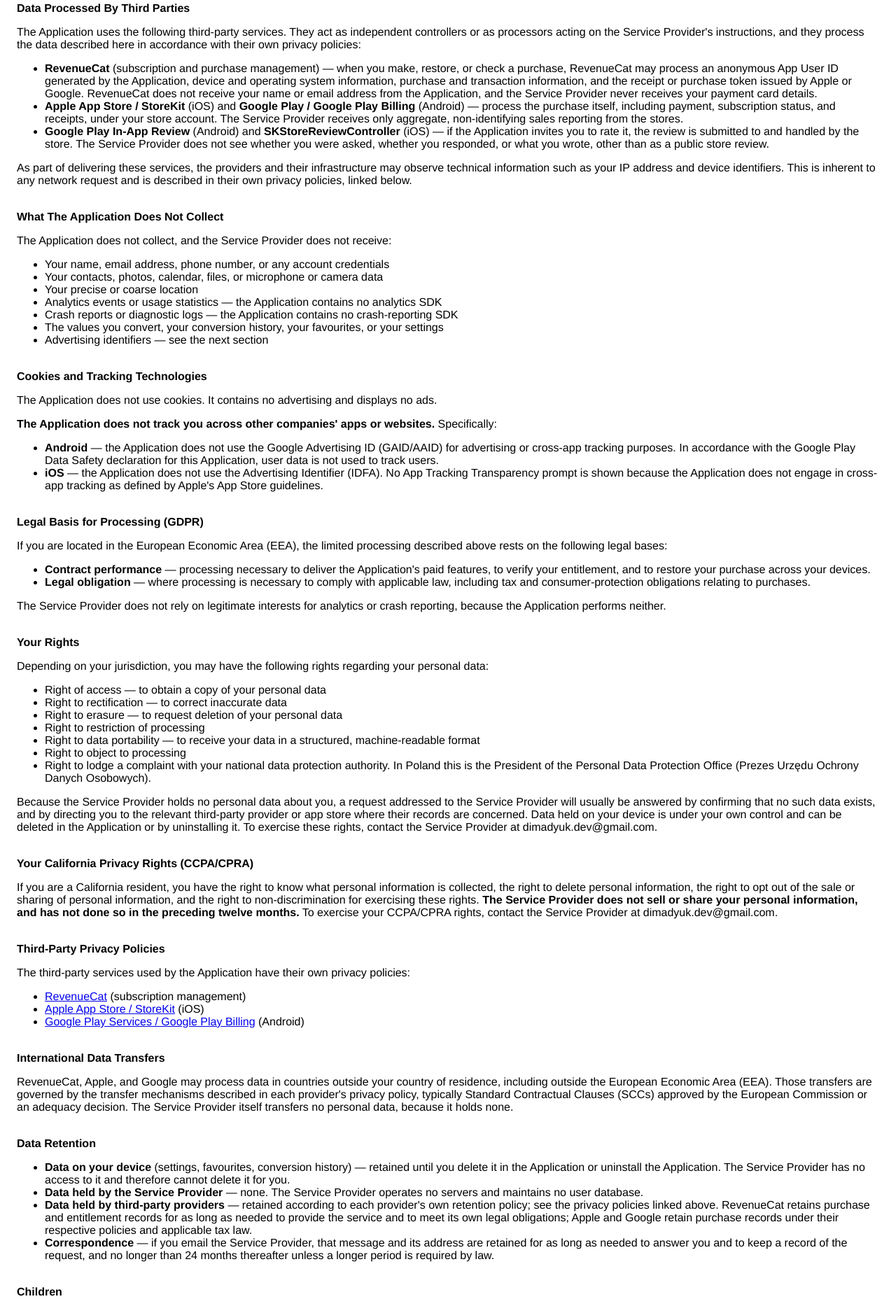
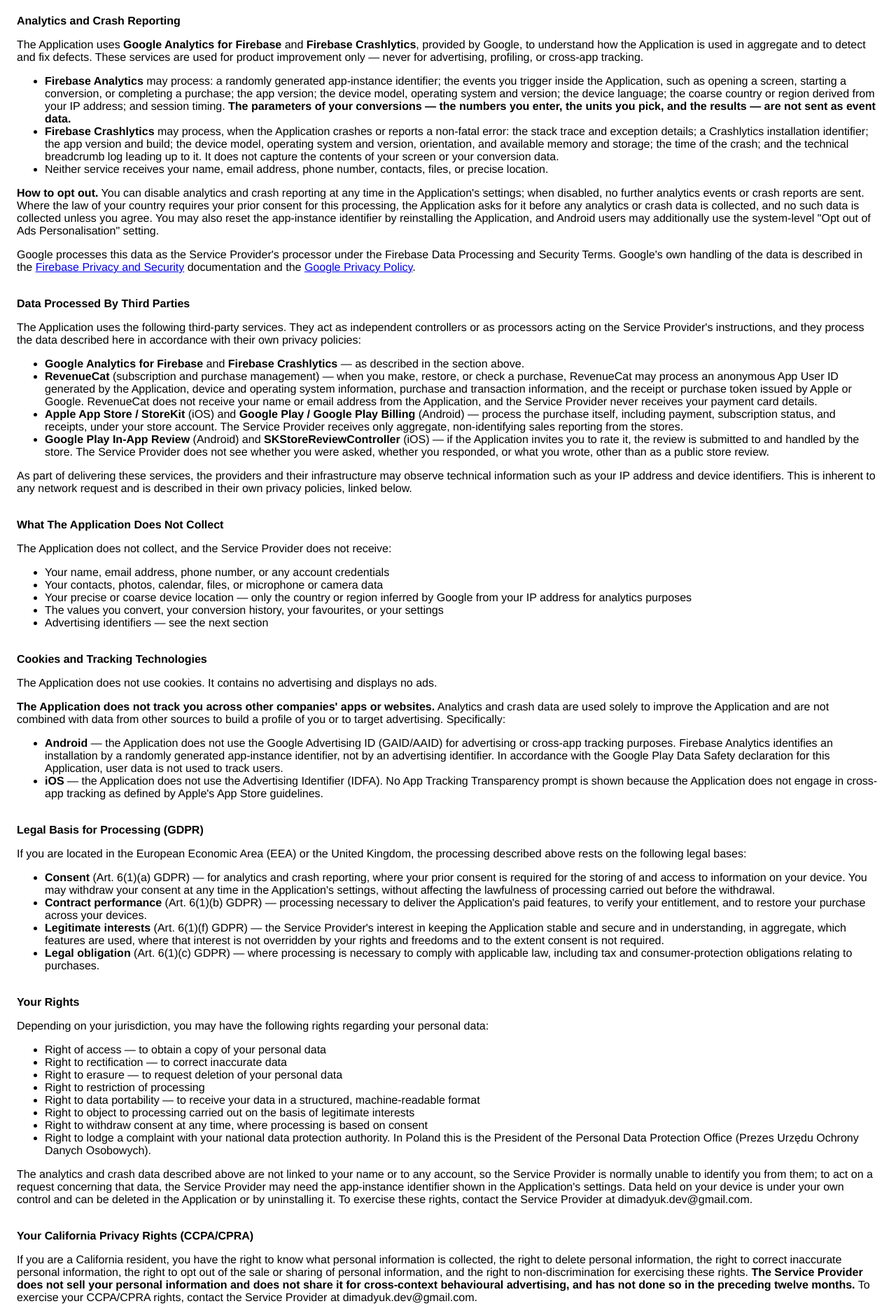
Before and after one commit to Dimadyuk/dimadyuk.github.io, a plain HTML site: page privacy-policy.html in a window 1280 px wide. Shown: the part 491-2357 px from the top of the page at 70% size. Drawn offline with Linux system fonts and the light colour scheme.

Commit message:
Restore Firebase Analytics and Crashlytics in the legal documents
Firebase Analytics and Crashlytics will be integrated in both apps before
release, so the documents describe them again. The privacy policy gains a
dedicated Analytics and Crash Reporting section listing exactly what each
service processes, an opt-out clause, consent as the legal basis where it
is required, and analytics/crash retention. Terms list both services among
the third-party services.

```diff
--- a/privacy-policy.html
+++ b/privacy-policy.html
@@ -11,8 +11,8 @@
 <p>This privacy policy applies to the <strong>UnitConverter</strong> app for <strong>Android and iOS</strong> (App ID: <code>com.dimadyuk.unitconverter</code>), together with any related services operated by Dzmitry Dzemidziuk (collectively, the "Application"). Dzmitry Dzemidziuk is hereby referred to as the "Service Provider". This single policy covers both platforms; where a rule applies to only one of them, the platform is stated explicitly.</p>
 
 <br><strong>Summary</strong>
-<p>The Application converts units of measurement entirely on your device. It has no user accounts, requires no registration, and works offline. <strong>The Service Provider operates no servers, collects no personal data, and receives no information about you or about the values you convert.</strong> The Application contains no analytics SDK, no crash-reporting SDK, and no advertising.</p>
-<p>The only data that leaves your device is the information exchanged with the app store and the subscription-management provider when you make or restore a purchase, as described below.</p>
+<p>The Application converts units of measurement entirely on your device. It has no user accounts, requires no registration, and the conversions themselves work offline. <strong>The Service Provider operates no servers of its own and never receives the values you convert, your conversion history, your favourites, or your settings.</strong> The Application displays no advertising and does not track you across other companies' apps or websites.</p>
+<p>What does leave your device is limited to: the information exchanged with the app store and the subscription-management provider when you make or restore a purchase, and the usage and crash diagnostics collected by Firebase Analytics and Firebase Crashlytics so that the Service Provider can understand which features are used and fix crashes. All of this is described below, and analytics and crash reporting can be switched off in the Application's settings.</p>
 
 <br><strong>Data Stored On Your Device Only</strong>
 <p>The following is created by you, stays on your device, and is never transmitted to the Service Provider or to any third party:</p>
@@ -23,9 +23,20 @@
   <li><strong>Conversion history</strong>, where the feature is available — stored locally in an on-device database.</li>
 </ul>
 
+<br><strong>Analytics and Crash Reporting</strong>
+<p>The Application uses <strong>Google Analytics for Firebase</strong> and <strong>Firebase Crashlytics</strong>, provided by Google, to understand how the Application is used in aggregate and to detect and fix defects. These services are used for product improvement only — never for advertising, profiling, or cross-app tracking.</p>
+<ul>
+  <li><strong>Firebase Analytics</strong> may process: a randomly generated app-instance identifier; the events you trigger inside the Application, such as opening a screen, starting a conversion, or completing a purchase; the app version; the device model, operating system and version; the device language; the coarse country or region derived from your IP address; and session timing. <strong>The parameters of your conversions — the numbers you enter, the units you pick, and the results — are not sent as event data.</strong></li>
+  <li><strong>Firebase Crashlytics</strong> may process, when the Application crashes or reports a non-fatal error: the stack trace and exception details; a Crashlytics installation identifier; the app version and build; the device model, operating system and version, orientation, and available memory and storage; the time of the crash; and the technical breadcrumb log leading up to it. It does not capture the contents of your screen or your conversion data.</li>
+  <li>Neither service receives your name, email address, phone number, contacts, files, or precise location.</li>
+</ul>
+<p><strong>How to opt out.</strong> You can disable analytics and crash reporting at any time in the Application's settings; when disabled, no further analytics events or crash reports are sent. Where the law of your country requires your prior consent for this processing, the Application asks for it before any analytics or crash data is collected, and no such data is collected unless you agree. You may also reset the app-instance identifier by reinstalling the Application, and Android users may additionally use the system-level "Opt out of Ads Personalisation" setting.</p>
+<p>Google processes this data as the Service Provider's processor under the Firebase Data Processing and Security Terms. Google's own handling of the data is described in the <a href="https://firebase.google.com/support/privacy" target="_blank" rel="noopener noreferrer">Firebase Privacy and Security</a> documentation and the <a href="https://www.google.com/policies/privacy/" target="_blank" rel="noopener noreferrer">Google Privacy Policy</a>.</p>
+
 <br><strong>Data Processed By Third Parties</strong>
 <p>The Application uses the following third-party services. They act as independent controllers or as processors acting on the Service Provider's instructions, and they process the data described here in accordance with their own privacy policies:</p>
 <ul>
+  <li><strong>Google Analytics for Firebase</strong> and <strong>Firebase Crashlytics</strong> — as described in the section above.</li>
   <li><strong>RevenueCat</strong> (subscription and purchase management) — when you make, restore, or check a purchase, RevenueCat may process an anonymous App User ID generated by the Application, device and operating system information, purchase and transaction information, and the receipt or purchase token issued by Apple or Google. RevenueCat does not receive your name or email address from the Application, and the Service Provider never receives your payment card details.</li>
   <li><strong>Apple App Store / StoreKit</strong> (iOS) and <strong>Google Play / Google Play Billing</strong> (Android) — process the purchase itself, including payment, subscription status, and receipts, under your store account. The Service Provider receives only aggregate, non-identifying sales reporting from the stores.</li>
   <li><strong>Google Play In-App Review</strong> (Android) and <strong>SKStoreReviewController</strong> (iOS) — if the Application invites you to rate it, the review is submitted to and handled by the store. The Service Provider does not see whether you were asked, whether you responded, or what you wrote, other than as a public store review.</li>
@@ -37,28 +48,27 @@
 <ul>
   <li>Your name, email address, phone number, or any account credentials</li>
   <li>Your contacts, photos, calendar, files, or microphone or camera data</li>
-  <li>Your precise or coarse location</li>
-  <li>Analytics events or usage statistics — the Application contains no analytics SDK</li>
-  <li>Crash reports or diagnostic logs — the Application contains no crash-reporting SDK</li>
+  <li>Your precise or coarse device location — only the country or region inferred by Google from your IP address for analytics purposes</li>
   <li>The values you convert, your conversion history, your favourites, or your settings</li>
   <li>Advertising identifiers — see the next section</li>
 </ul>
 
 <br><strong>Cookies and Tracking Technologies</strong>
 <p>The Application does not use cookies. It contains no advertising and displays no ads.</p>
-<p><strong>The Application does not track you across other companies' apps or websites.</strong> Specifically:</p>
+<p><strong>The Application does not track you across other companies' apps or websites.</strong> Analytics and crash data are used solely to improve the Application and are not combined with data from other sources to build a profile of you or to target advertising. Specifically:</p>
 <ul>
-  <li><strong>Android</strong> — the Application does not use the Google Advertising ID (GAID/AAID) for advertising or cross-app tracking purposes. In accordance with the Google Play Data Safety declaration for this Application, user data is not used to track users.</li>
+  <li><strong>Android</strong> — the Application does not use the Google Advertising ID (GAID/AAID) for advertising or cross-app tracking purposes. Firebase Analytics identifies an installation by a randomly generated app-instance identifier, not by an advertising identifier. In accordance with the Google Play Data Safety declaration for this Application, user data is not used to track users.</li>
   <li><strong>iOS</strong> — the Application does not use the Advertising Identifier (IDFA). No App Tracking Transparency prompt is shown because the Application does not engage in cross-app tracking as defined by Apple's App Store guidelines.</li>
 </ul>
 
 <br><strong>Legal Basis for Processing (GDPR)</strong>
-<p>If you are located in the European Economic Area (EEA), the limited processing described above rests on the following legal bases:</p>
+<p>If you are located in the European Economic Area (EEA) or the United Kingdom, the processing described above rests on the following legal bases:</p>
 <ul>
-  <li><strong>Contract performance</strong> — processing necessary to deliver the Application's paid features, to verify your entitlement, and to restore your purchase across your devices.</li>
-  <li><strong>Legal obligation</strong> — where processing is necessary to comply with applicable law, including tax and consumer-protection obligations relating to purchases.</li>
+  <li><strong>Consent</strong> (Art. 6(1)(a) GDPR) — for analytics and crash reporting, where your prior consent is required for the storing of and access to information on your device. You may withdraw your consent at any time in the Application's settings, without affecting the lawfulness of processing carried out before the withdrawal.</li>
+  <li><strong>Contract performance</strong> (Art. 6(1)(b) GDPR) — processing necessary to deliver the Application's paid features, to verify your entitlement, and to restore your purchase across your devices.</li>
+  <li><strong>Legitimate interests</strong> (Art. 6(1)(f) GDPR) — the Service Provider's interest in keeping the Application stable and secure and in understanding, in aggregate, which features are used, where that interest is not overridden by your rights and freedoms and to the extent consent is not required.</li>
+  <li><strong>Legal obligation</strong> (Art. 6(1)(c) GDPR) — where processing is necessary to comply with applicable law, including tax and consumer-protection obligations relating to purchases.</li>
 </ul>
-<p>The Service Provider does not rely on legitimate interests for analytics or crash reporting, because the Application performs neither.</p>
 
 <br><strong>Your Rights</strong>
 <p>Depending on your jurisdiction, you may have the following rights regarding your personal data:</p>
@@ -68,30 +78,33 @@
   <li>Right to erasure — to request deletion of your personal data</li>
   <li>Right to restriction of processing</li>
   <li>Right to data portability — to receive your data in a structured, machine-readable format</li>
-  <li>Right to object to processing</li>
+  <li>Right to object to processing carried out on the basis of legitimate interests</li>
+  <li>Right to withdraw consent at any time, where processing is based on consent</li>
   <li>Right to lodge a complaint with your national data protection authority. In Poland this is the President of the Personal Data Protection Office (Prezes Urzędu Ochrony Danych Osobowych).</li>
 </ul>
-<p>Because the Service Provider holds no personal data about you, a request addressed to the Service Provider will usually be answered by confirming that no such data exists, and by directing you to the relevant third-party provider or app store where their records are concerned. Data held on your device is under your own control and can be deleted in the Application or by uninstalling it. To exercise these rights, contact the Service Provider at dimadyuk.dev@gmail.com.</p>
+<p>The analytics and crash data described above are not linked to your name or to any account, so the Service Provider is normally unable to identify you from them; to act on a request concerning that data, the Service Provider may need the app-instance identifier shown in the Application's settings. Data held on your device is under your own control and can be deleted in the Application or by uninstalling it. To exercise these rights, contact the Service Provider at dimadyuk.dev@gmail.com.</p>
 
 <br><strong>Your California Privacy Rights (CCPA/CPRA)</strong>
-<p>If you are a California resident, you have the right to know what personal information is collected, the right to delete personal information, the right to opt out of the sale or sharing of personal information, and the right to non-discrimination for exercising these rights. <strong>The Service Provider does not sell or share your personal information, and has not done so in the preceding twelve months.</strong> To exercise your CCPA/CPRA rights, contact the Service Provider at dimadyuk.dev@gmail.com.</p>
+<p>If you are a California resident, you have the right to know what personal information is collected, the right to delete personal information, the right to correct inaccurate personal information, the right to opt out of the sale or sharing of personal information, and the right to non-discrimination for exercising these rights. <strong>The Service Provider does not sell your personal information and does not share it for cross-context behavioural advertising, and has not done so in the preceding twelve months.</strong> To exercise your CCPA/CPRA rights, contact the Service Provider at dimadyuk.dev@gmail.com.</p>
 
 <br><strong>Third-Party Privacy Policies</strong>
 <p>The third-party services used by the Application have their own privacy policies:</p>
 <ul>
+  <li><a href="https://firebase.google.com/support/privacy" target="_blank" rel="noopener noreferrer">Google Analytics for Firebase and Firebase Crashlytics</a></li>
   <li><a href="https://www.revenuecat.com/privacy" target="_blank" rel="noopener noreferrer">RevenueCat</a> (subscription management)</li>
   <li><a href="https://www.apple.com/legal/privacy/" target="_blank" rel="noopener noreferrer">Apple App Store / StoreKit</a> (iOS)</li>
   <li><a href="https://www.google.com/policies/privacy/" target="_blank" rel="noopener noreferrer">Google Play Services / Google Play Billing</a> (Android)</li>
 </ul>
 
 <br><strong>International Data Transfers</strong>
-<p>RevenueCat, Apple, and Google may process data in countries outside your country of residence, including outside the European Economic Area (EEA). Those transfers are governed by the transfer mechanisms described in each provider's privacy policy, typically Standard Contractual Clauses (SCCs) approved by the European Commission or an adequacy decision. The Service Provider itself transfers no personal data, because it holds none.</p>
+<p>Google, RevenueCat, and Apple may process data in countries outside your country of residence, including outside the European Economic Area (EEA). Those transfers are governed by the transfer mechanisms described in each provider's privacy policy, typically Standard Contractual Clauses (SCCs) approved by the European Commission or an adequacy decision. The Service Provider itself operates no servers and stores no personal data outside these services.</p>
 
 <br><strong>Data Retention</strong>
 <ul>
   <li><strong>Data on your device</strong> (settings, favourites, conversion history) — retained until you delete it in the Application or uninstall the Application. The Service Provider has no access to it and therefore cannot delete it for you.</li>
-  <li><strong>Data held by the Service Provider</strong> — none. The Service Provider operates no servers and maintains no user database.</li>
-  <li><strong>Data held by third-party providers</strong> — retained according to each provider's own retention policy; see the privacy policies linked above. RevenueCat retains purchase and entitlement records for as long as needed to provide the service and to meet its own legal obligations; Apple and Google retain purchase records under their respective policies and applicable tax law.</li>
+  <li><strong>Analytics data</strong> — user-level and event-level analytics data are retained in Firebase for the retention period configured for this Application, after which they are deleted automatically; aggregated, non-identifying reporting may be retained indefinitely.</li>
+  <li><strong>Crash reports</strong> — retained in Crashlytics for the period set by the service, typically no more than 90 days for an individual crash record.</li>
+  <li><strong>Purchase records</strong> — retained by RevenueCat, Apple, and Google according to each provider's own retention policy and applicable tax law; see the privacy policies linked above.</li>
   <li><strong>Correspondence</strong> — if you email the Service Provider, that message and its address are retained for as long as needed to answer you and to keep a record of the request, and no longer than 24 months thereafter unless a longer period is required by law.</li>
 </ul>
 
@@ -99,22 +112,21 @@
 <p>The Application is a general-purpose utility and is not directed to children. It does not knowingly collect personal information from children. If you are a parent or guardian and believe a child has provided the Service Provider with personal information, please contact dimadyuk.dev@gmail.com so that the necessary actions can be taken.</p>
 
 <br><strong>Security</strong>
-<p>Data created by you inside the Application never leaves your device, which by design limits its exposure. On the device it is protected by the operating system's own application sandbox and, where enabled by you, by device encryption. The Service Provider provides appropriate technical and organisational safeguards for the limited information it handles, such as email correspondence.</p>
+<p>All network communication of the Application takes place over encrypted HTTPS/TLS connections. Data stored on your device is protected by the security mechanisms of your operating system's application sandbox. No method of transmission or storage is completely secure, and absolute security cannot be guaranteed.</p>
 
 <br><strong>Device Backups</strong>
 <p>Uninstalling the Application normally removes the settings, favourites, and conversion history stored locally on the device, subject to the backup and restore mechanisms of your operating system: where device backup is enabled, a copy of this data may exist in your own Google or Apple backup and may be restored when you reinstall the Application or set up a new device. Those backups are held under your own store account, not by the Service Provider.</p>
 
 <br><strong>Data Breach Notification</strong>
-<p>If a data breach occurs that affects your personal data, the Service Provider will notify you and the competent supervisory authority in accordance with applicable legal requirements, including, where required, providing information about the nature of the breach and the steps being taken to address it.</p>
+<p>In the event of a personal data breach affecting the Application, the Service Provider will notify the competent supervisory authority within 72 hours of becoming aware of it where required by Article 33 GDPR, and will inform affected users without undue delay where the breach is likely to result in a high risk to their rights and freedoms.</p>
 
 <br><strong>Changes</strong>
-<p>The Service Provider may update this Privacy Policy from time to time — in particular if a future version of the Application introduces analytics, crash reporting, or any other data collection. The Service Provider will notify you of material changes by posting the updated Privacy Policy with a new effective date, and, where required by law, will seek your consent before those changes take effect.</p>
-<p>Previous versions of this Privacy Policy are available in the public repository of this site and on request by contacting the Service Provider at dimadyuk.dev@gmail.com.</p>
+<p>This Privacy Policy may be updated from time to time. Changes will be communicated by updating this page and its effective date. You are advised to review this page periodically. Continued use of the Application after a change constitutes acceptance of the updated policy.</p>
 
 <br><strong>Contact Us</strong>
-<p>If you have any questions regarding privacy while using the Application, or have questions about the practices, please contact the Service Provider via email at <a href="mailto:dimadyuk.dev@gmail.com">dimadyuk.dev@gmail.com</a>.</p>
+<p>If you have any questions about this Privacy Policy or about how your data is handled, contact the Service Provider at <a href="mailto:dimadyuk.dev@gmail.com">dimadyuk.dev@gmail.com</a>.</p>
 
-<br><p>This privacy policy is effective as of 2026-08-28.</p>
+<br><p>This Privacy Policy is effective as of 2026-08-28.</p>
 
 <hr>
 <p><em>UnitConverter — App ID: <code>com.dimadyuk.unitconverter</code> — Android &amp; iOS</em><br>
```
Also changed, not shown: terms-conditions.html (+3 -1 lines).
